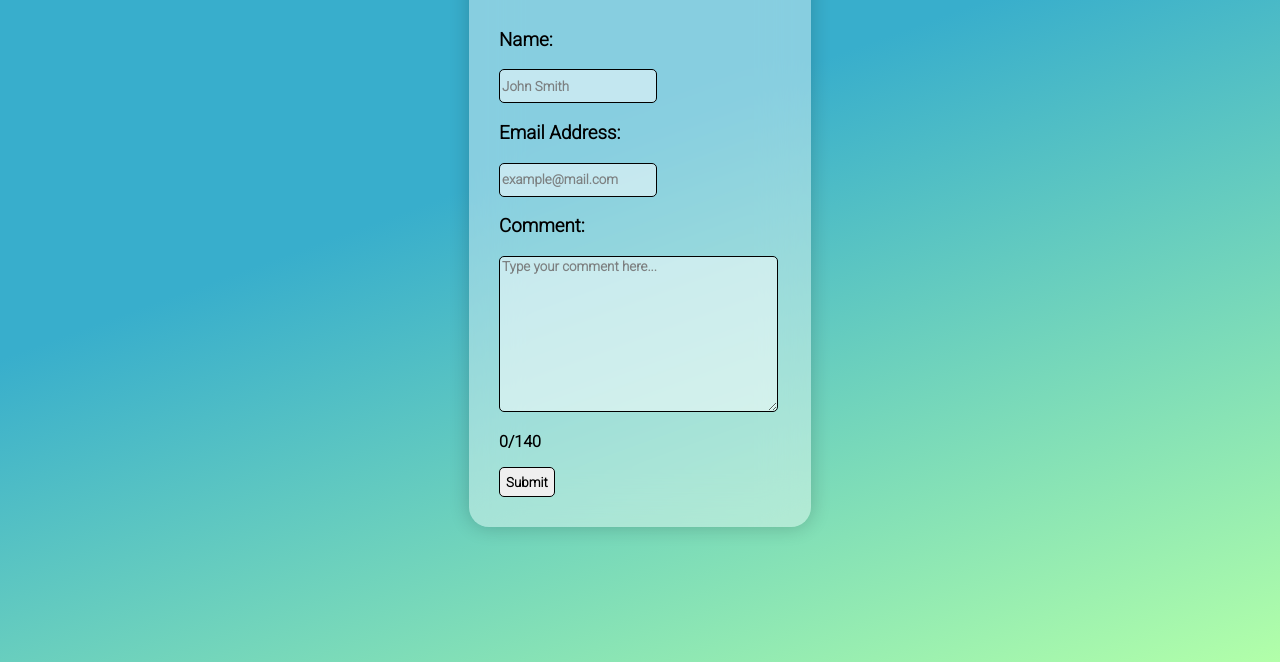
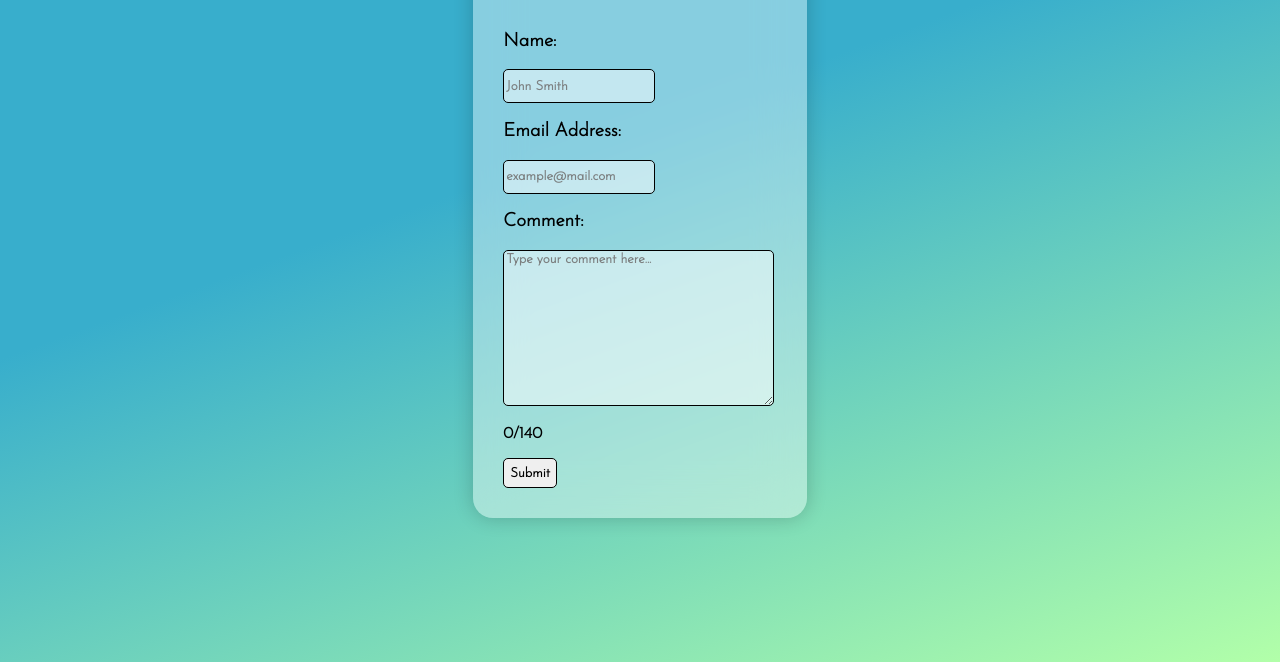
Before and after one commit to tminnaar/comment-box, a plain HTML site: page index.html in a window 1280 px wide. Shown: the part 154-816 px from the top of the page. Drawn offline with Linux system fonts and the light colour scheme.

Commit message:
font change

```diff
--- a/index.html
+++ b/index.html
@@ -7,7 +7,7 @@
 		<link rel="preconnect" href="https://fonts.googleapis.com" />
 		<link rel="preconnect" href="https://fonts.gstatic.com" crossorigin />
 		<link
-			href="https://fonts.googleapis.com/css2?family=Roboto:wght@300&display=swap"
+			href="https://fonts.googleapis.com/css2?family=Josefin+Sans:wght@300&display=swap"
 			rel="stylesheet"
 			rel="stylesheet"
 		/>
--- a/styles.css
+++ b/styles.css
@@ -1,5 +1,5 @@
 * {
-	font-family: "Roboto", sans-serif;
+	font-family: "Josefin Sans", sans-serif;
 }
 
 body {
```
